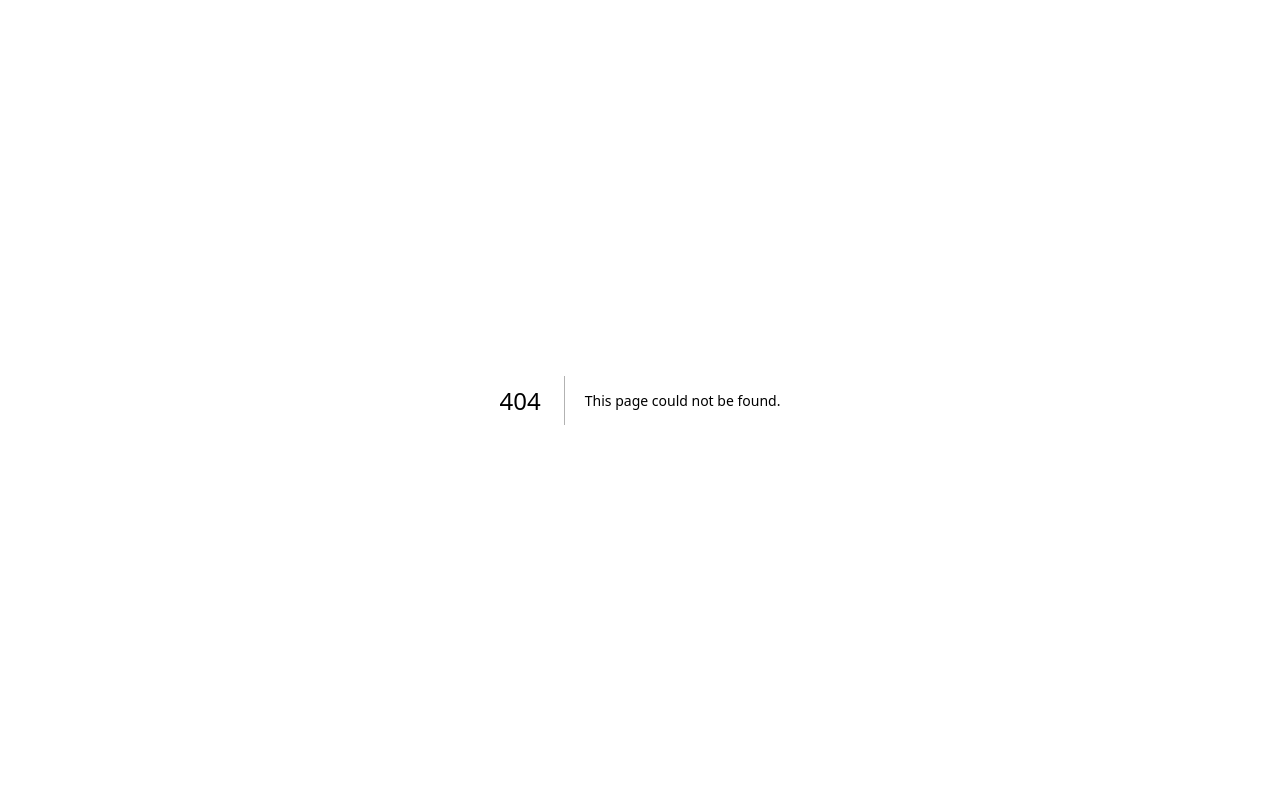
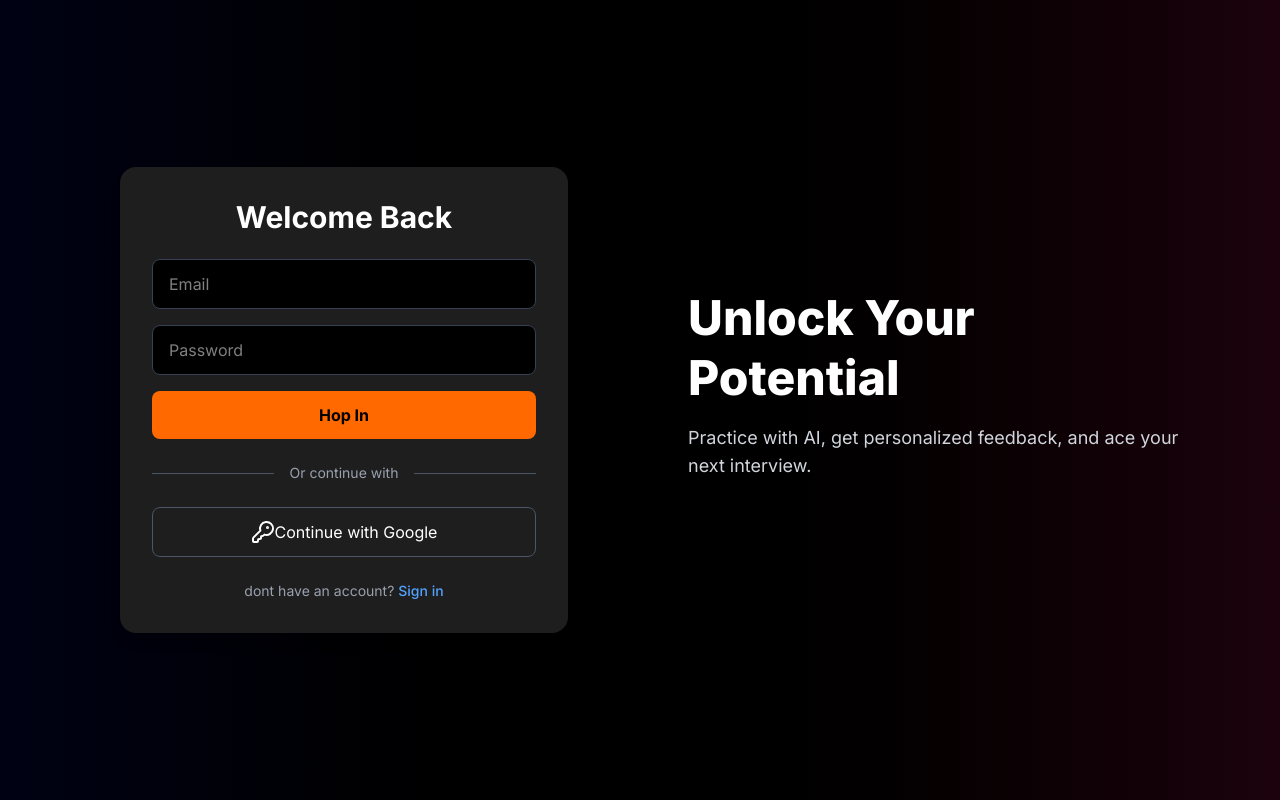
Before and after one commit to kumar2aman/prepai, a Next.js app in the folder apps/frontend/: page /auth/signin in a window 1280 px wide. Before the commit this address had no page. Built offline with nearby package versions, Linux system fonts and the light colour scheme; a web font is replaced by a local one.

Commit message:
added signin/signup endpoint

```diff
--- /dev/null
+++ b/apps/frontend/src/app/auth/signin/page.tsx
@@ -0,0 +1,10 @@
+import Signin from '@/components/auth/signin'
+import React from 'react'
+
+function Page() {
+  return (
+   <Signin/>
+  )
+}
+
+export default Page
--- /dev/null
+++ b/apps/frontend/src/app/auth/signup/page.tsx
@@ -0,0 +1,10 @@
+import Signup from '@/components/auth/signup'
+import React from 'react'
+
+function Page() {
+  return (
+   <Signup/>
+  )
+}
+
+export default Page
--- /dev/null
+++ b/apps/frontend/src/components/auth/signin.tsx
@@ -0,0 +1,84 @@
+import { KeyRound } from 'lucide-react'
+import React from 'react'
+
+function Signin() {
+  return (
+    <>
+    <div className="flex items-center justify-center min-h-screen bg-black text-white p-4 sm:p-6 lg:p-8">
+        <div className="absolute top-0 left-0 w-full h-full bg-gradient-to-r from-[#000428] via-black to-[#37051a] opacity-50 z-0"></div>
+        <main className="relative z-10 container mx-auto grid grid-cols-1 md:grid-cols-2 gap-8 items-center max-w-6xl">
+
+          <div className="bg-[#1e1e1e] bg-opacity-80 backdrop-blur-sm p-8 rounded-2xl shadow-lg w-full max-w-md mx-auto">
+            <h2 className="text-3xl font-bold mb-6 text-center">
+             Welcome Back
+            </h2>
+
+            <form className="space-y-4">
+              <div>
+                <label htmlFor="email" className="sr-only">
+                  Email
+                </label>
+                <input
+                  type="email"
+                  id="email"
+                  placeholder="Email"
+                  className="w-full px-4 py-3 bg-black border border-gray-700 rounded-lg focus:ring-orange-500 focus:border-orange-500 transition-colors"
+                />
+              </div>
+              <div>
+                <label htmlFor="password" className="sr-only">
+                  Password
+                </label>
+                <input
+                  type="password"
+                  id="password"
+                  placeholder="Password"
+                  className="w-full px-4 py-3 bg-black border border-gray-700 rounded-lg focus:ring-orange-500 focus:border-orange-500 transition-colors"
+                />
+              </div>
+              <button
+                type="submit"
+                className="w-full py-3 font-bold text-black bg-orange-500 rounded-lg hover:bg-orange-600 transition-colors"
+              >
+                Hop In
+              </button>
+            </form>
+
+            <div className="flex items-center my-6">
+              <hr className="flex-grow border-gray-600" />
+              <span className="mx-4 text-sm text-gray-400">
+                Or continue with
+              </span>
+              <hr className="flex-grow border-gray-600" />
+            </div>
+
+            <button className="w-full flex items-center justify-center py-3 border border-gray-600 rounded-lg hover:bg-gray-800 transition-colors">
+              <KeyRound />
+              Continue with Google
+            </button>
+
+            <p className="mt-6 text-center text-sm text-gray-400">
+              dont have  an account?{" "}
+              <a href="#" className="font-medium text-blue-400 hover:underline">
+                Sign in
+              </a>
+            </p>
+          </div>
+
+          {/* Right Side: Promotional Content */}
+          <div className="text-center md:text-left p-8">
+            <h1 className="text-4xl md:text-5xl font-extrabold mb-4 leading-tight">
+              Unlock Your Potential
+            </h1>
+            <p className="text-lg text-gray-300 mb-8">
+              Practice with AI, get personalized feedback, and ace your next
+              interview.
+            </p>
+          </div>
+        </main>
+      </div>
+    </>
+  )
+}
+
+export default Signin
--- /dev/null
+++ b/apps/frontend/src/components/auth/signup.tsx
@@ -0,0 +1,85 @@
+import { Brain, KeyRound } from "lucide-react";
+
+import React from "react";
+
+function Signup() {
+  return (
+    <>
+      <div className="flex items-center justify-center min-h-screen bg-black text-white p-4 sm:p-6 lg:p-8">
+        <div className="absolute top-0 left-0 w-full h-full bg-gradient-to-r from-[#000428] via-black to-[#37051a] opacity-50 z-0"></div>
+        <main className="relative z-10 container mx-auto grid grid-cols-1 md:grid-cols-2 gap-8 items-center max-w-6xl">
+          {/* Left Side: Sign-up Form */}
+          <div className="bg-[#1e1e1e] bg-opacity-80 backdrop-blur-sm p-8 rounded-2xl shadow-lg w-full max-w-md mx-auto">
+            <h2 className="text-3xl font-bold mb-6 text-center">
+              Create your account
+            </h2>
+
+            <form className="space-y-4">
+              <div>
+                <label htmlFor="email" className="sr-only">
+                  Email
+                </label>
+                <input
+                  type="email"
+                  id="email"
+                  placeholder="Email"
+                  className="w-full px-4 py-3 bg-black border border-gray-700 rounded-lg focus:ring-orange-500 focus:border-orange-500 transition-colors"
+                />
+              </div>
+              <div>
+                <label htmlFor="password" className="sr-only">
+                  Password
+                </label>
+                <input
+                  type="password"
+                  id="password"
+                  placeholder="Password"
+                  className="w-full px-4 py-3 bg-black border border-gray-700 rounded-lg focus:ring-orange-500 focus:border-orange-500 transition-colors"
+                />
+              </div>
+              <button
+                type="submit"
+                className="w-full py-3 font-bold text-black bg-orange-500 rounded-lg hover:bg-orange-600 transition-colors"
+              >
+                Create Account
+              </button>
+            </form>
+
+            <div className="flex items-center my-6">
+              <hr className="flex-grow border-gray-600" />
+              <span className="mx-4 text-sm text-gray-400">
+                Or continue with
+              </span>
+              <hr className="flex-grow border-gray-600" />
+            </div>
+
+            <button className="w-full flex items-center justify-center py-3 border border-gray-600 rounded-lg hover:bg-gray-800 transition-colors">
+              <KeyRound />
+              Continue with Google
+            </button>
+
+            <p className="mt-6 text-center text-sm text-gray-400">
+              Already have an account?{" "}
+              <a href="#" className="font-medium text-blue-400 hover:underline">
+                Sign in
+              </a>
+            </p>
+          </div>
+
+          {/* Right Side: Promotional Content */}
+          <div className="text-center md:text-left p-8">
+            <h1 className="text-4xl md:text-5xl font-extrabold mb-4 leading-tight">
+              Unlock Your Potential
+            </h1>
+            <p className="text-lg text-gray-300 mb-8">
+              Practice with AI, get personalized feedback, and ace your next
+              interview.
+            </p>
+          </div>
+        </main>
+      </div>
+    </>
+  );
+}
+
+export default Signup;
```
